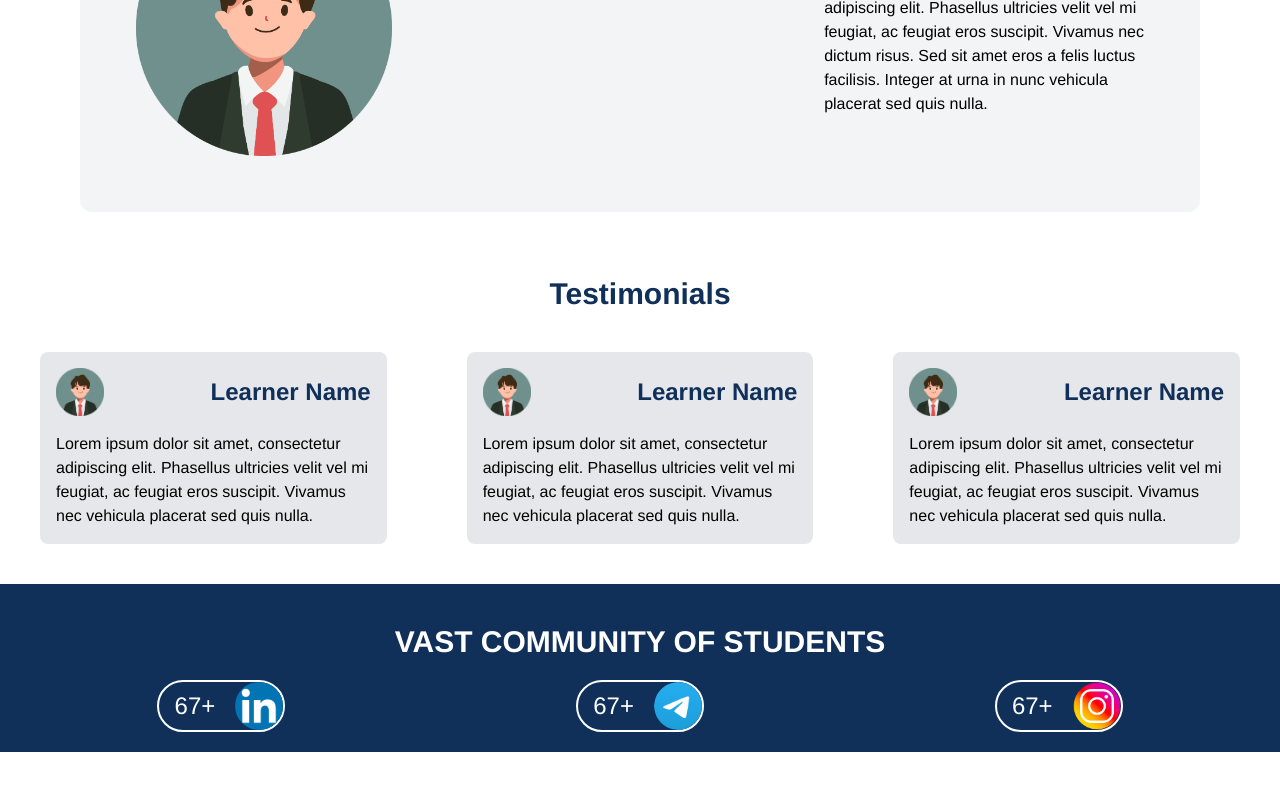
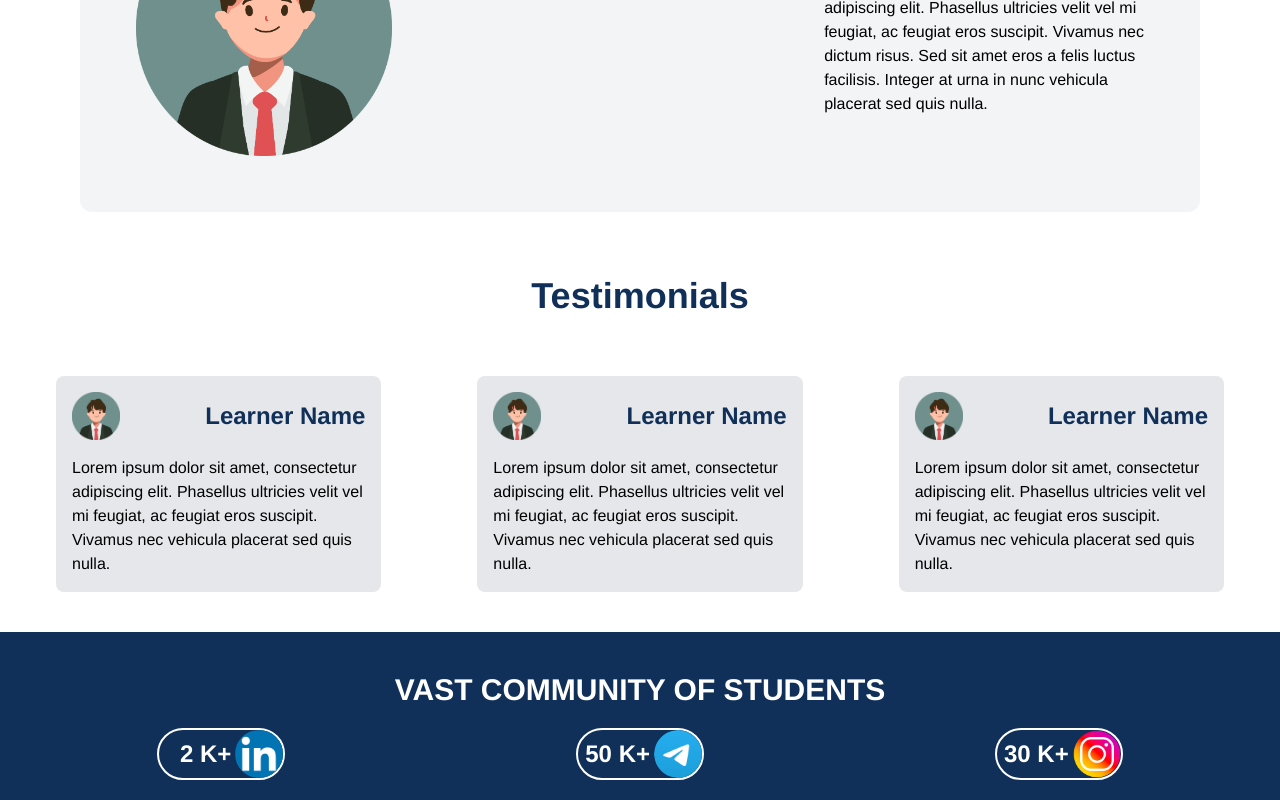
Before and after one commit to Sahil3982/TNP-Assi, a React (Vite) app: page / in a window 1280 px wide. Shown: the part 369-1169 px from the top of the page. Before the commit the page ends 1121 px from the top, so only its background shows below. Built offline with nearby package versions, Linux system fonts and the light colour scheme.

Commit message:
almost completed

```diff
--- a/package.json
+++ b/package.json
@@ -11,6 +11,8 @@
   },
   "dependencies": {
     "react": "^18.2.0",
+    "react-animated-numbers": "^0.18.0",
+    "react-countup": "^6.5.3",
     "react-dom": "^18.2.0",
     "react-icons": "^5.2.1"
   },
--- a/src/Components/Footer.jsx
+++ b/src/Components/Footer.jsx
@@ -8,9 +8,9 @@ const Footer = () => {
         VAST COMMUNITY OF STUDENTS
       </div>
       <div className='flex flex-wrap justify-center md:justify-around gap-4'>
-        <SocialCard src='linkedin.png' />
-        <SocialCard src='telegram.png' />
-        <SocialCard src='instagram.png' />
+        <SocialCard src='linkedin.png' followers={2} />
+        <SocialCard src='telegram.png' followers={50} />
+        <SocialCard src='instagram.png' followers={30} />
       </div>
     </div>
   );
--- a/src/Components/SocialCard.jsx
+++ b/src/Components/SocialCard.jsx
@@ -1,12 +1,15 @@
 import React from 'react';
+import CountUp from 'react-countup';
 
-const SocialCard = ({ src }) => {
-    return (
-        <div className='flex items-center justify-end  w-24 md:w-32 border-2 border-white rounded-full'>
-            <div className='pr-5 text-2xl text-white'>67+</div>
-            <img src={src} className='w-8 h-8 md:w-12 md:h-12 rounded-full' alt='Social Icon' />
-        </div>
-    );
+const SocialCard = ({ src, followers }) => {
+  return (
+    <div className='flex items-center justify-end w-32 md:w-32 border-2 border-white rounded-full'>
+      <div className='px-1 text-2xl font-bold text-white'>
+        <CountUp end={followers} duration={3.75} /> K+
+      </div>
+      <img src={src} className='w-8 h-8 md:w-12 md:h-12 rounded-full' alt='Social Icon' />
+    </div>
+  );
 };
 
 export default SocialCard;
--- a/src/Components/TestMonial.jsx
+++ b/src/Components/TestMonial.jsx
@@ -1,18 +1,17 @@
-import React from 'react'
-import Card from './Card'
+import React from 'react';
+import Card from './Card';
 
 const TestMonial = () => {
   return (
     <>
-            <center className='text-3xl font-extrabold text-blue'>Testimonials</center>
-            <div className='flex'>
+      <center className='text-4xl font-extrabold text-blue mb-5'>Testimonials</center>
+      <div className='flex justify-center gap-4 px-4'>
         <Card />
         <Card />
         <Card />
-
       </div>
     </>
-    )
-}
+  );
+};
 
-export default TestMonial
+export default TestMonial;
```
Also changed, not shown: 1 other file (tests, documents, lock files or other folders). Lines whose indentation alone changed are shown as unchanged.
